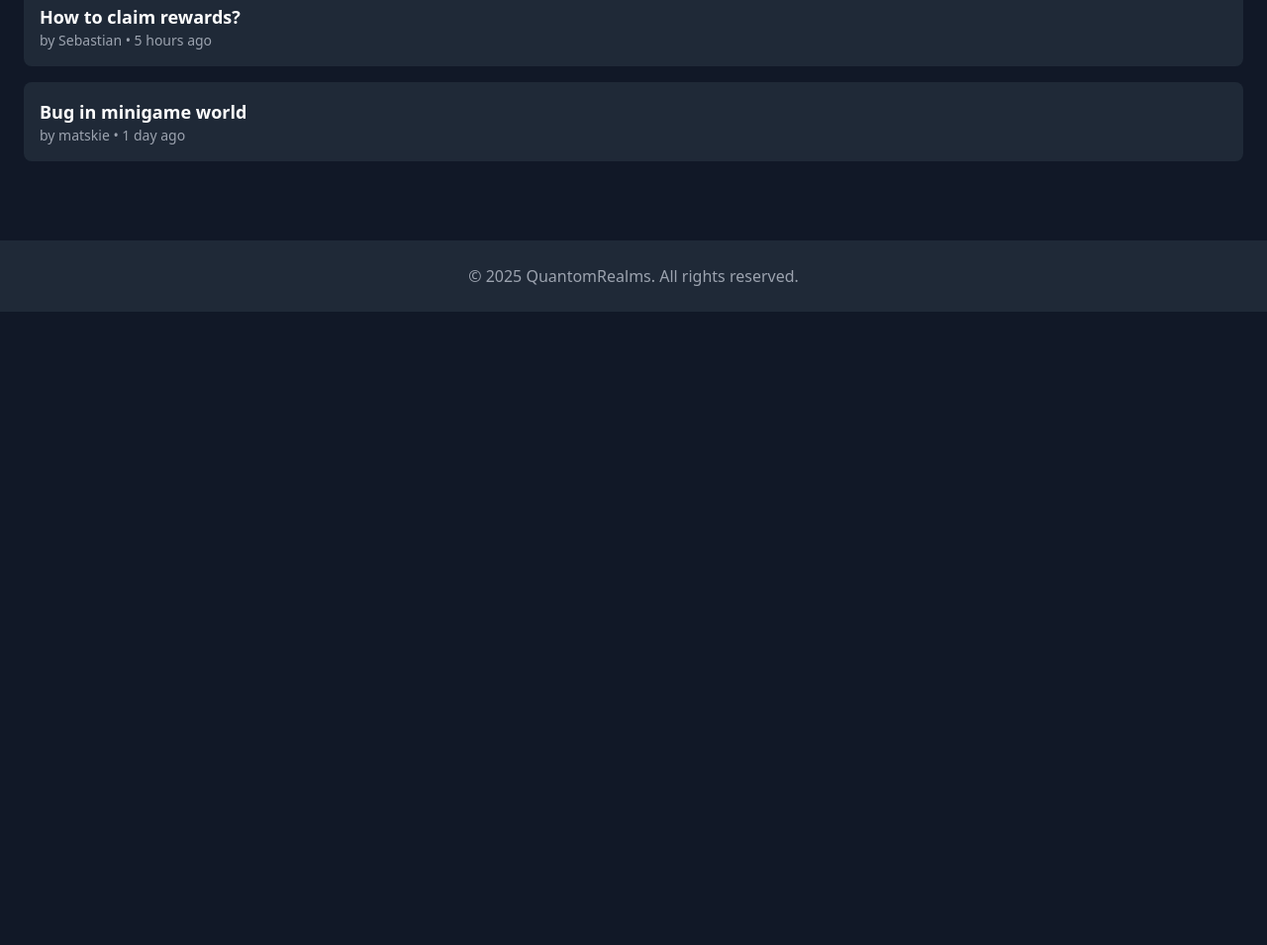
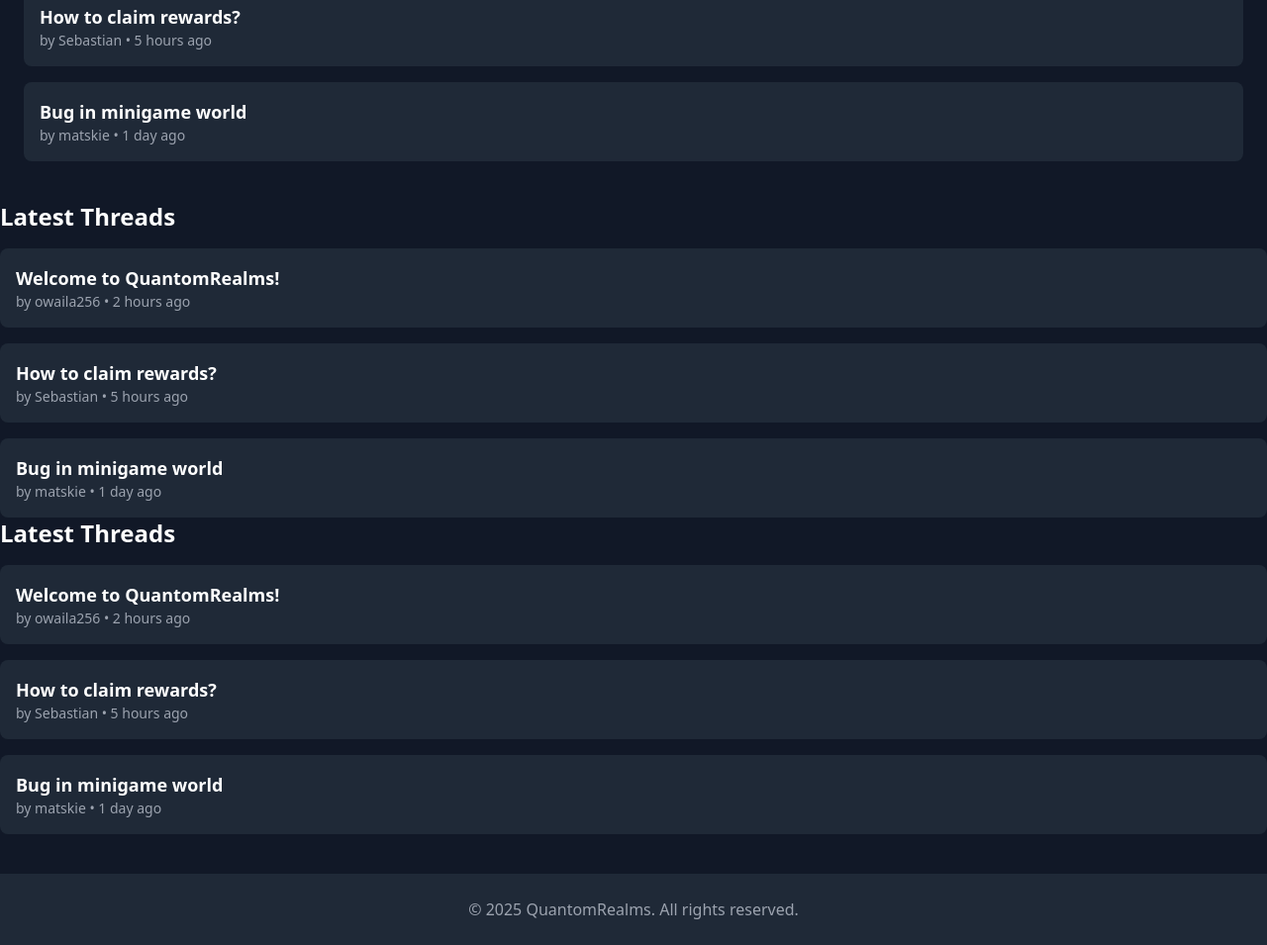
Before and after one commit to Samantha-o497/QuantomRealms, a plain HTML site: page forum.html in a window 1280 px wide. Shown: the part 587-1542 px from the top of the page at 99% size. Before the commit the page ends 902 px from the top, so only its background shows below. Drawn offline with nearby package versions, Linux system fonts and the light colour scheme.

Commit message:
Update forum.html

```diff
--- a/forum.html
+++ b/forum.html
@@ -75,6 +75,44 @@
     </div>
   </section>
 
+      <div>
+      <h3 class="text-2xl font-bold mb-4">Latest Threads</h3>
+      <div class="space-y-4">
+        <div class="bg-gray-800 p-4 rounded-lg hover:bg-gray-700 cursor-pointer">
+          <h4 class="font-semibold text-lg">Welcome to QuantomRealms!</h4>
+          <p class="text-gray-400 text-sm">by owaila256 • 2 hours ago</p>
+        </div>
+        <div class="bg-gray-800 p-4 rounded-lg hover:bg-gray-700 cursor-pointer">
+          <h4 class="font-semibold text-lg">How to claim rewards?</h4>
+          <p class="text-gray-400 text-sm">by Sebastian • 5 hours ago</p>
+        </div>
+        <div class="bg-gray-800 p-4 rounded-lg hover:bg-gray-700 cursor-pointer">
+          <h4 class="font-semibold text-lg">Bug in minigame world</h4>
+          <p class="text-gray-400 text-sm">by matskie • 1 day ago</p>
+        </div>
+      </div>
+    </div>
+  </section>
+
+      <div>
+      <h3 class="text-2xl font-bold mb-4">Latest Threads</h3>
+      <div class="space-y-4">
+        <div class="bg-gray-800 p-4 rounded-lg hover:bg-gray-700 cursor-pointer">
+          <h4 class="font-semibold text-lg">Welcome to QuantomRealms!</h4>
+          <p class="text-gray-400 text-sm">by owaila256 • 2 hours ago</p>
+        </div>
+        <div class="bg-gray-800 p-4 rounded-lg hover:bg-gray-700 cursor-pointer">
+          <h4 class="font-semibold text-lg">How to claim rewards?</h4>
+          <p class="text-gray-400 text-sm">by Sebastian • 5 hours ago</p>
+        </div>
+        <div class="bg-gray-800 p-4 rounded-lg hover:bg-gray-700 cursor-pointer">
+          <h4 class="font-semibold text-lg">Bug in minigame world</h4>
+          <p class="text-gray-400 text-sm">by matskie • 1 day ago</p>
+        </div>
+      </div>
+    </div>
+  </section>
+
   <!-- Footer (same style as Home) -->
   <footer class="bg-gray-800 py-6 mt-10">
     <p class="text-center text-gray-400">© 2025 QuantomRealms. All rights reserved.</p>
```
